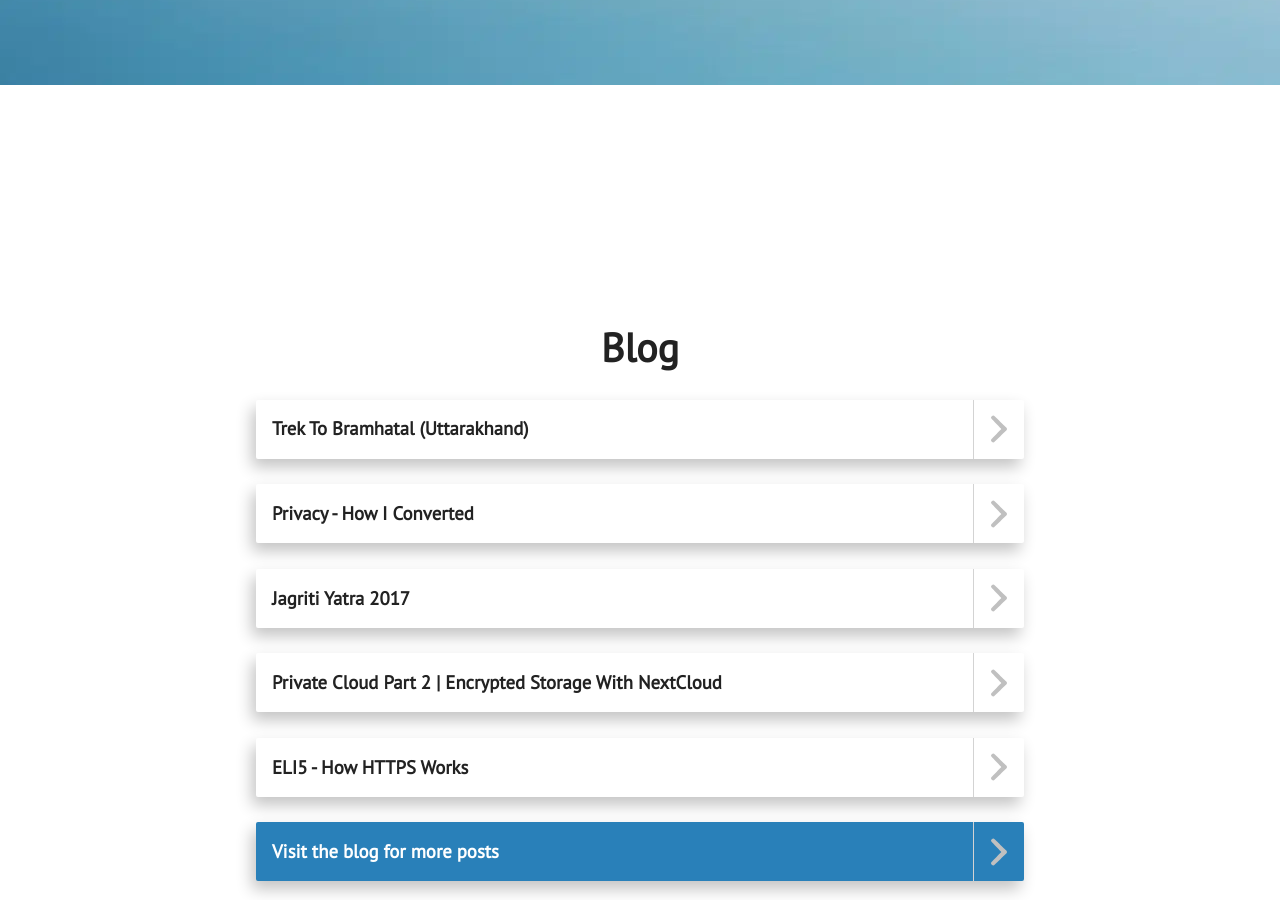
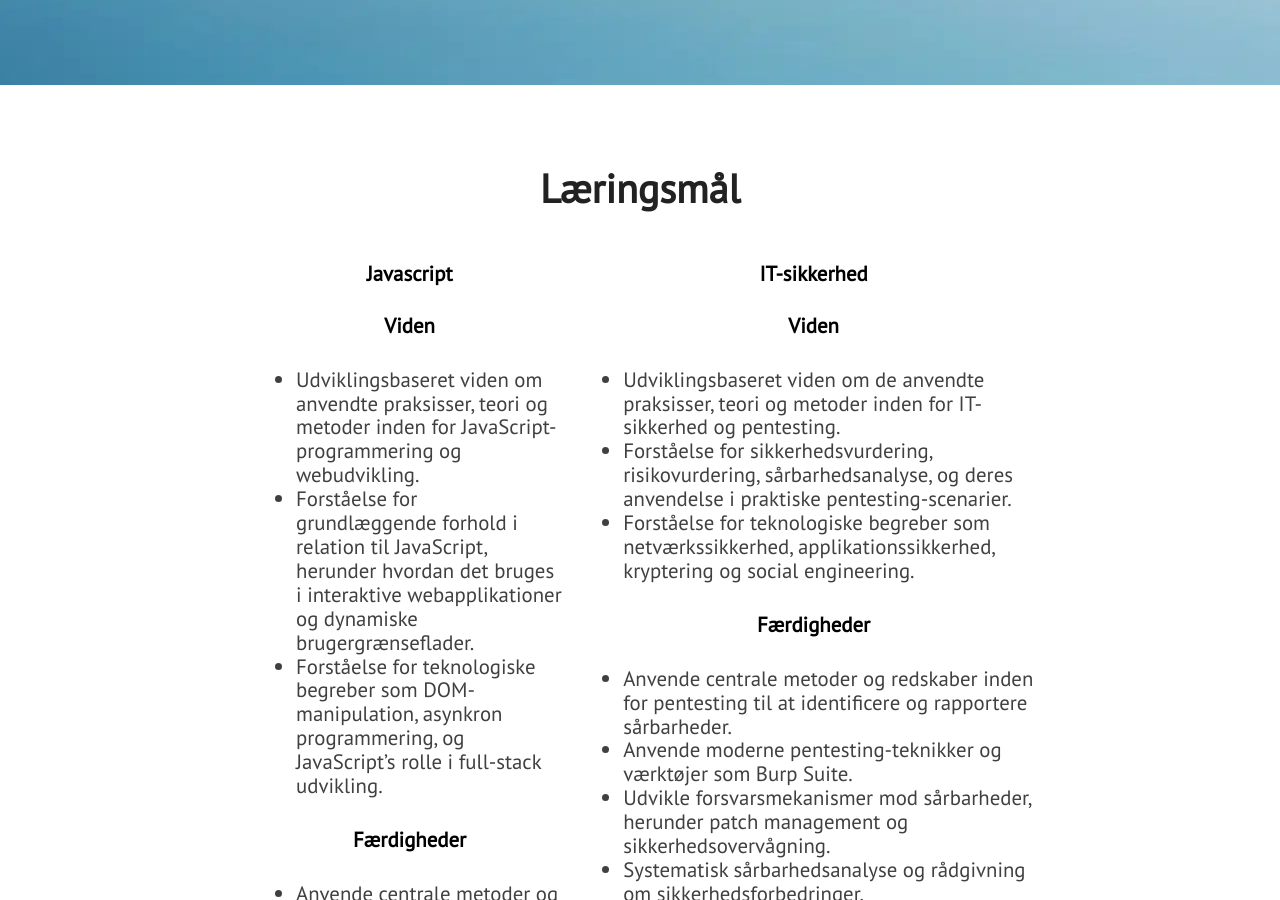
Before and after one commit to EmreAltiintas/portfolio, a Jekyll site: the page built from index.html, in a window 1280 px wide and 900 px high, scrolled down 3833 px. Built offline with Jekyll 4.4.1, drawn with Linux system fonts in a browser that asks for light colours; nearby versions of some CDN libraries; some of the changed text lies outside the part shown.

Commit message:
Update blogs.html

```diff
--- a/_includes/blogs.html
+++ b/_includes/blogs.html
@@ -1,8 +1,65 @@
 <div class="section-wrapper">
-    <section class="section" id="blog-posts">
-        <div class="full-width">
-            <div class="section-heading" id="recent-posts-text">Blog</div>
-            <div class="blogs-wrapper" id="rss-feeds"></div>
+    <section class="section skills" id="skills">
+        <div>
+            <div class="section-heading" id="skills-text">Læringsmål</div>
+
+            <div class="skills-grid">
+                <!-- Javascript Læringsmål -->
+                <div class="what-i-do">
+                    <h3 class="center-align skills-subsection">Javascript</h3>
+
+                    <h4 class="center-align skills-subsection">Viden</h4>
+                    <ul class="paragraph-text">
+                        <li>Udviklingsbaseret viden om anvendte praksisser, teori og metoder inden for JavaScript-programmering og webudvikling.</li>
+                        <li>Forståelse for grundlæggende forhold i relation til JavaScript, herunder hvordan det bruges i interaktive webapplikationer og dynamiske brugergrænseflader.</li>
+                        <li>Forståelse for teknologiske begreber som DOM-manipulation, asynkron programmering, og JavaScript’s rolle i full-stack udvikling.</li>
+                    </ul>
+
+                    <h4 class="center-align skills-subsection">Færdigheder</h4>
+                    <ul class="paragraph-text">
+                        <li>Anvende centrale metoder og redskaber inden for pentesting til at identificere og rapportere sårbarheder.</li>
+                        <li>Anvende moderne pentesting-teknikker og værktøjer som Burp Suite.</li>
+                        <li>Udvikle forsvarsmekanismer mod sårbarheder, herunder patch management og sikkerhedsovervågning.</li>
+                        <li>Systematisk sårbarhedsanalyse og rådgivning om sikkerhedsforbedringer.</li>
+                        <li>Vurdere praksisnære problemstillinger og opstille løsninger inden for IT-sikkerhed og pentesting.</li>
+                    </ul>
+
+                    <h4 class="center-align skills-subsection">Kompetencer</h4>
+                    <ul class="paragraph-text">
+                        <li>Håndtere udviklingsforløb for JavaScript-baserede systemer med moderne metoder og værktøjer.</li>
+                        <li>Deltage i fagligt og tværfagligt samarbejde om webudvikling med JavaScript.</li>
+                        <li>I en struktureret sammenhæng tilegne sig ny viden, færdigheder og kompetencer inden for webudvikling og JavaScript.</li>
+                    </ul>
+                </div>
+
+                <!-- IT-sikkerhed Læringsmål -->
+                <div class="learning-goals">
+                    <h3 class="center-align skills-subsection">IT-sikkerhed</h3>
+
+                    <h4 class="center-align skills-subsection">Viden</h4>
+                    <ul class="paragraph-text">
+                        <li>Udviklingsbaseret viden om de anvendte praksisser, teori og metoder inden for IT-sikkerhed og pentesting.</li>
+                        <li>Forståelse for sikkerhedsvurdering, risikovurdering, sårbarhedsanalyse, og deres anvendelse i praktiske pentesting-scenarier.</li>
+                        <li>Forståelse for teknologiske begreber som netværkssikkerhed, applikationssikkerhed, kryptering og social engineering.</li>
+                    </ul>
+
+                    <h4 class="center-align skills-subsection">Færdigheder</h4>
+                    <ul class="paragraph-text">
+                        <li>Anvende centrale metoder og redskaber inden for pentesting til at identificere og rapportere sårbarheder.</li>
+                        <li>Anvende moderne pentesting-teknikker og værktøjer som Burp Suite.</li>
+                        <li>Udvikle forsvarsmekanismer mod sårbarheder, herunder patch management og sikkerhedsovervågning.</li>
+                        <li>Systematisk sårbarhedsanalyse og rådgivning om sikkerhedsforbedringer.</li>
+                        <li>Vurdere praksisnære problemstillinger og opstille løsninger inden for IT-sikkerhed og pentesting.</li>
+                    </ul>
+
+                    <h4 class="center-align skills-subsection">Kompetencer</h4>
+                    <ul class="paragraph-text">
+                        <li>Håndtere komplekse pentesting-forløb ved hjælp af moderne metoder og værktøjer, både offensivt og defensivt.</li>
+                        <li>Deltage i samarbejde om IT-sikkerhed og pentesting i tværfaglige projekter.</li>
+                        <li>I en struktureret sammenhæng tilegne sig ny viden og færdigheder inden for IT-sikkerhed og pentesting.</li>
+                    </ul>
+                </div>
+            </div>
         </div>
     </section>
 </div>
```
